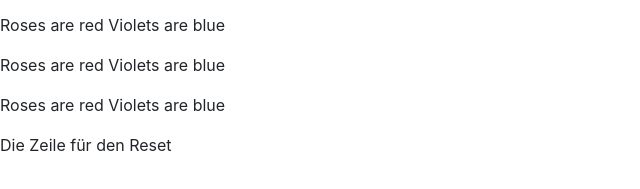
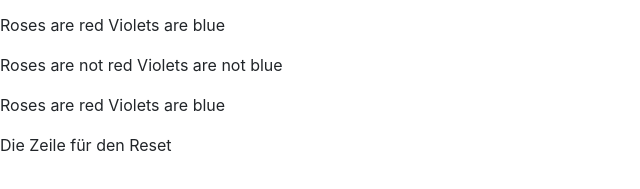
Before and after one commit to CAOSKAR/second, a plain HTML site: page index.html in a window 1280 px wide. Shown: the part 179-368 px from the top of the page, 0-640 px from the left. Drawn offline with nearby package versions, Linux system fonts and the light colour scheme; files that its build step writes are made by us from their sources.

Commit message:
Zeile hinzugefuegt

```diff
--- a/index.html
+++ b/index.html
@@ -1,3 +1,22 @@
+
+
+
+
+
+
+
+
+
+
+
+
+
+
+
+
+
+
+
 <!doctype html>
 <html lang="en">
   <head>
@@ -43,8 +62,8 @@ id="navbarSupportedContent">
     Violets are blue
 </p>
 <p>
-    Roses are red
-    Violets are blue
+    Roses are not red
+    Violets are not blue
 </p>
 <p>
     Roses are red
```
